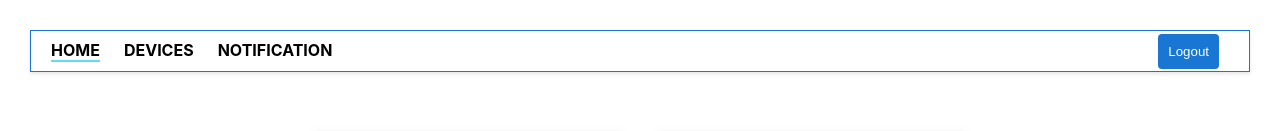
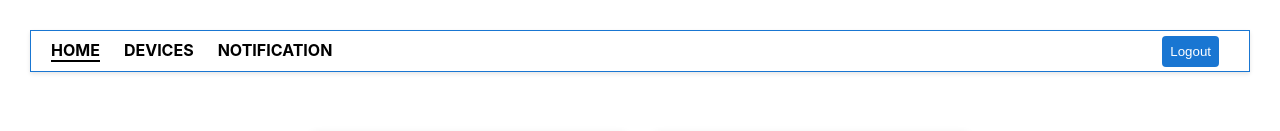
Before and after one commit to sbernardoDavi/-exame-fullstack-setembro-dtlabs-2025, a React (Create React App) app in the folder client/: page /home in a window 1280 px wide. Shown: the top 131 px of the page. Built offline with nearby package versions, Linux system fonts and the light colour scheme; sample sign-in values are in the browser's storage.

Commit message:
fix: trocando cor do hover para menu do headers.

```diff
--- a/client/src/components/Header/header.css
+++ b/client/src/components/Header/header.css
@@ -25,13 +25,14 @@
 }
 
 .nav-links a.active {
-  border-bottom: 2px solid #61dafb;
+  border-bottom: 2px solid #000000;
 }
 
 
 .logout-button{
   margin-right: 30px;
   align-items: center;
+  padding: 8px !important;
 }
 
 .logout-button:hover {
```
